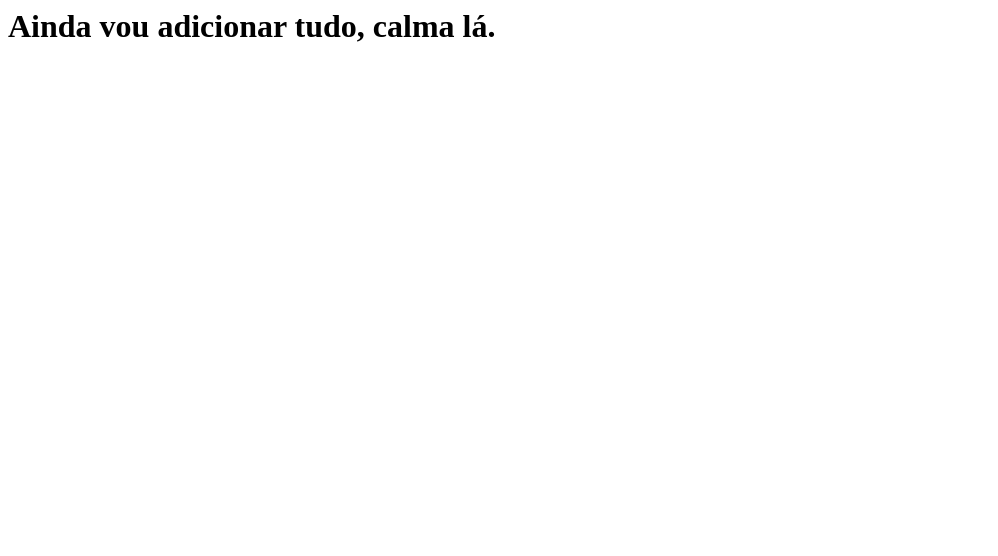
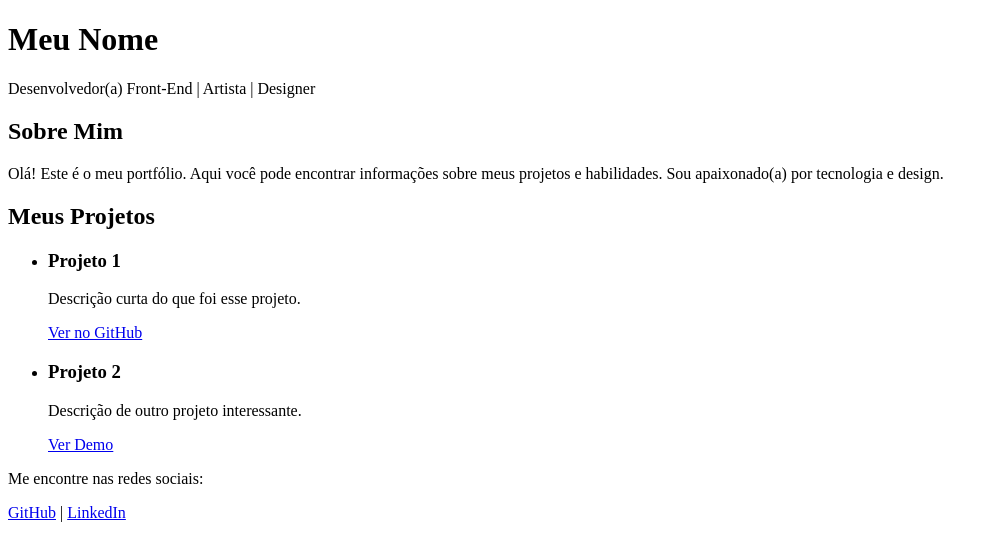
Before and after one commit to VertigoFromOuterSpace/vertigo.github.io, a plain HTML site: page index.html in a window 1280 px wide. Shown: the whole page, without its empty margins (0-998 px from the left). Drawn offline with Linux system fonts and the light colour scheme.

Commit message:
Update index.html

```diff
--- a/index.html
+++ b/index.html
@@ -1 +1,46 @@
-<h1>Ainda vou adicionar tudo, calma lá.</h1>
+<!DOCTYPE html>
+<html lang="pt-br">
+<head>
+    <meta charset="UTF-8">
+    <meta name="viewport" content="width=device-width, initial-scale=1.0">
+    <title>Meu Portfólio</title>
+    <link rel="stylesheet" href="style.css">
+</head>
+<body>
+
+    <header>
+        <h1>Meu Nome</h1>
+        <p>Desenvolvedor(a) Front-End | Artista | Designer</p>
+    </header>
+
+    <main>
+        <section id="sobre">
+            <h2>Sobre Mim</h2>
+            <p>Olá! Este é o meu portfólio. Aqui você pode encontrar informações sobre meus projetos e habilidades. Sou apaixonado(a) por tecnologia e design.</p>
+        </section>
+
+        <section id="projetos">
+            <h2>Meus Projetos</h2>
+            <ul>
+                <li>
+                    <h3>Projeto 1</h3>
+                    <p>Descrição curta do que foi esse projeto.</p>
+                    <a href="#">Ver no GitHub</a>
+                </li>
+                <li>
+                    <h3>Projeto 2</h3>
+                    <p>Descrição de outro projeto interessante.</p>
+                    <a href="#">Ver Demo</a>
+                </li>
+            </ul>
+        </section>
+    </main>
+
+    <footer>
+        <p>Me encontre nas redes sociais:</p>
+        <a href="https://github.com/vertigofromouterspace">GitHub</a> |
+        <a href="#">LinkedIn</a>
+    </footer>
+
+</body>
+</html>
```
